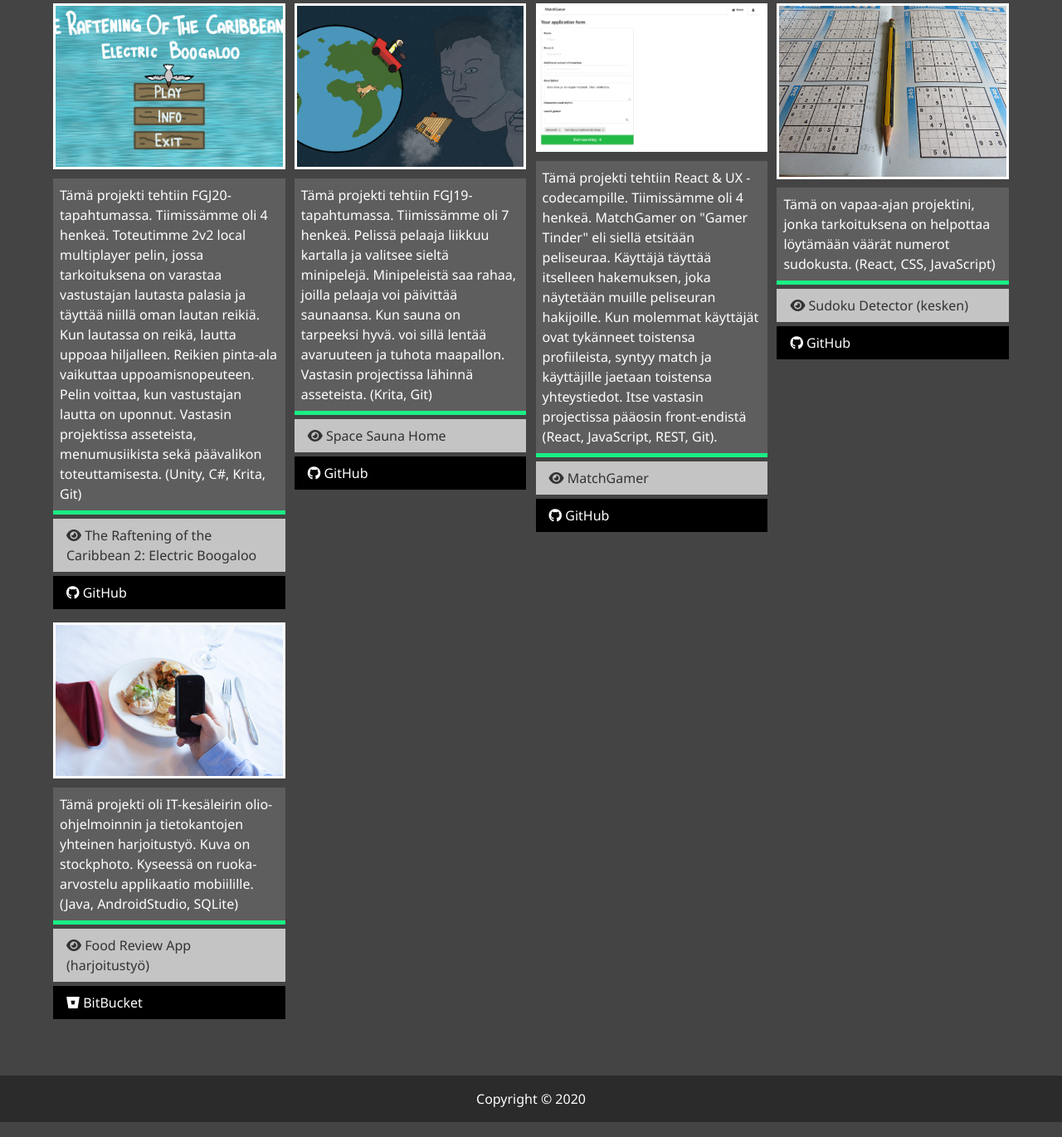
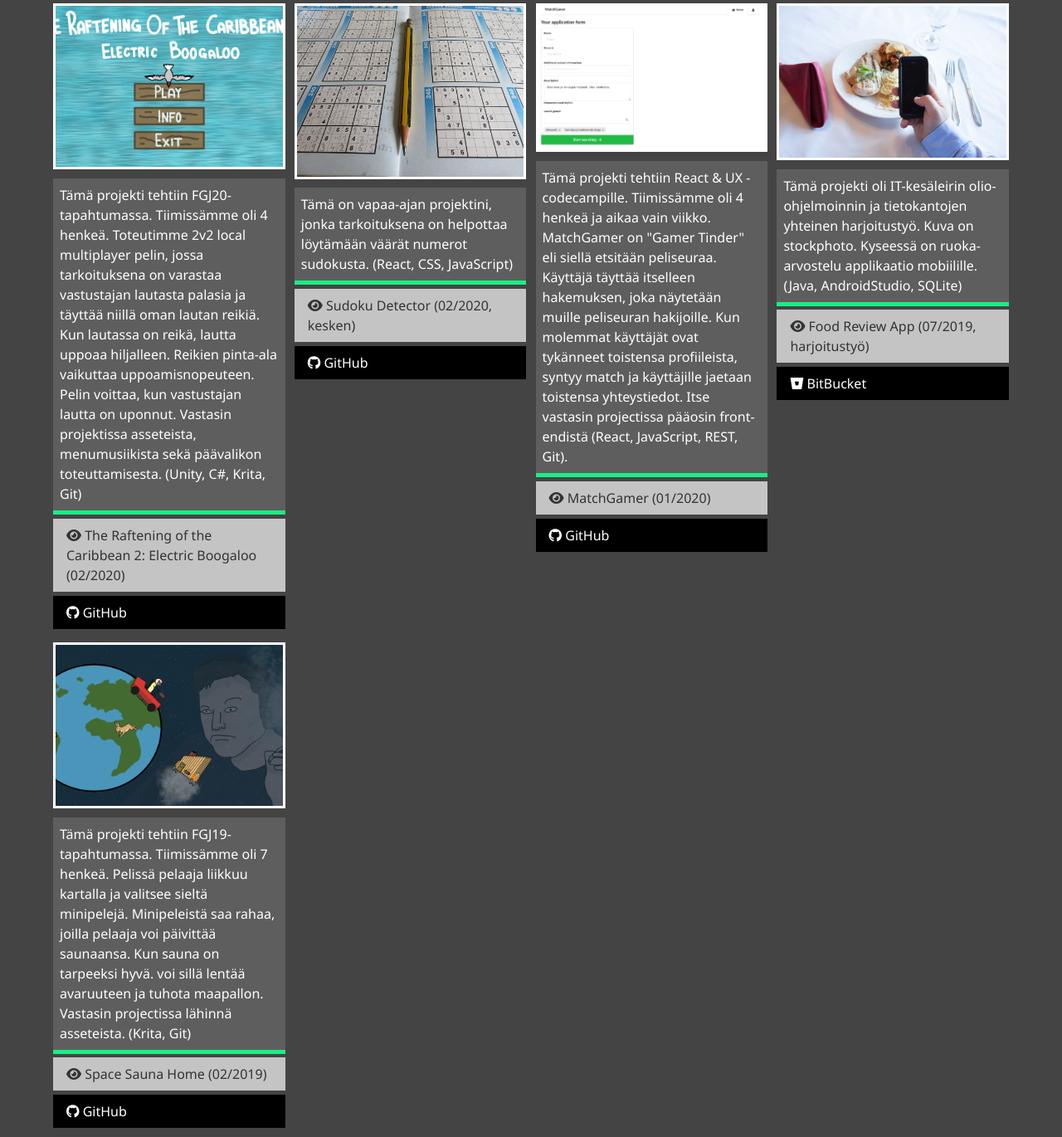
Before and after one commit to MaijaHeiskanen/SDS_frontend, a website: page dist/work.html in a window 1280 px wide. Shown: the part 230-1600 px from the top of the page at 83% size. Drawn offline with Linux system fonts and the light colour scheme.

Commit message:
Change project order

```diff
--- a/dist/work.html
+++ b/dist/work.html
@@ -70,7 +70,7 @@
               class="btn-light"
             >
               <i class="fas fa-eye"></i> The Raftening of the Caribbean 2:
-              Electric Boogaloo
+              Electric Boogaloo (02/2020)
             </a>
             <a href="https://github.com/petterigit/FGJ20" class="btn-dark">
               <i class="fab fa-github"></i> GitHub
@@ -78,37 +78,36 @@
         </div>
         </div>
         <div class="item">
-          <div>
-            <img
-              src="img/projects/ssh_fgj.png"
-              alt="Project of FGJ19: 'Space Sauna Home'"
-            />
-            <p class="project-info">
-              Tämä projekti tehtiin FGJ19-tapahtumassa. Tiimissämme oli 7
-              henkeä. Pelissä pelaaja liikkuu kartalla ja valitsee sieltä minipelejä. Minipeleistä saa rahaa, joilla pelaaja voi päivittää saunaansa.
-              Kun sauna on tarpeeksi hyvä. voi sillä lentää avaruuteen ja tuhota maapallon. Vastasin projectissa lähinnä asseteista.
-              (Krita, Git)
-            </p>
-            <a href="https://globalgamejam.org/2019/games/space-sauna" class="btn-light">
-              <i class="fas fa-eye"></i> Space Sauna Home
+            <div>
+              <img src="img/projects/sudoku.jpg" alt="Sudoku Detector" />
+              <p class="project-info">
+                Tämä on vapaa-ajan projektini, jonka tarkoituksena on helpottaa löytämään väärät numerot sudokusta.
+                (React, CSS, JavaScript)
+              </p>
+              <a href="h#" class="btn-light">
+                <i class="fas fa-eye"></i> Sudoku Detector (02/2020, kesken)
+              </a>
+              <a
+                href="https://github.com/MaijaHeiskanen/sudoku-detector"
+                class="btn-dark"
+              >
+                <i class="fab fa-github"></i> GitHub
+              </a>
             </a>
-            <a href="https://git.juho.space/Juho/FGJ19" class="btn-dark">
-              <i class="fab fa-github"></i> GitHub
-            </a>
-          </a>
-        </div>
-        </div>
+          </div>
+          </div>
+
         <div class="item">
           <div>
             <img src="img/projects/matchgamer.png" alt="MatchGamer" />
             <p class="project-info">
               Tämä projekti tehtiin React & UX -codecampille. Tiimissämme oli 4
-              henkeä. MatchGamer on "Gamer Tinder" eli siellä etsitään peliseuraa. Käyttäjä täyttää itselleen hakemuksen, joka näytetään muille peliseuran hakijoille.
+              henkeä ja aikaa vain viikko. MatchGamer on "Gamer Tinder" eli siellä etsitään peliseuraa. Käyttäjä täyttää itselleen hakemuksen, joka näytetään muille peliseuran hakijoille.
               Kun molemmat käyttäjät ovat tykänneet toistensa profiileista, syntyy match ja käyttäjille jaetaan toistensa yhteystiedot.
               Itse vastasin projectissa pääosin front-endistä (React, JavaScript, REST, Git).
             </p>
             <a href="http://yeet-yeet.rahtiapp.fi/" class="btn-light">
-              <i class="fas fa-eye"></i> MatchGamer
+              <i class="fas fa-eye"></i> MatchGamer (01/2020)
             </a>
             <a
               href="https://github.com/AleksiJarventausta/yeet"
@@ -119,25 +118,7 @@
           </a>
         </div>
         </div>
-        <div class="item">
-          <div>
-            <img src="img/projects/sudoku.jpg" alt="Sudoku Detector" />
-            <p class="project-info">
-              Tämä on vapaa-ajan projektini, jonka tarkoituksena on helpottaa löytämään väärät numerot sudokusta.
-              (React, CSS, JavaScript)
-            </p>
-            <a href="h#" class="btn-light">
-              <i class="fas fa-eye"></i> Sudoku Detector (kesken)
-            </a>
-            <a
-              href="https://github.com/MaijaHeiskanen/sudoku-detector"
-              class="btn-dark"
-            >
-              <i class="fab fa-github"></i> GitHub
-            </a>
-          </a>
-        </div>
-        </div>
+
         <div class="item">
           <div>
             <img src="img/projects/foodreview.jpg" alt="Food Review App" />
@@ -146,7 +127,7 @@
               Kyseessä on ruoka-arvostelu applikaatio mobiilille. (Java, AndroidStudio, SQLite)
             </p>
             <a href="h#" class="btn-light">
-              <i class="fas fa-eye"></i> Food Review App (harjoitustyö)
+              <i class="fas fa-eye"></i> Food Review App (07/2019, harjoitustyö)
             </a>
             <a
               href="https://bitbucket.org/maijaheiskanen/olio_ohjelmointi/src/master/Harkkatyo/"
@@ -156,7 +137,29 @@
             </a>
           </a>
         </div>
+
       </div>
+        <div class="item">
+            <div>
+              <img
+                src="img/projects/ssh_fgj.png"
+                alt="Project of FGJ19: 'Space Sauna Home'"
+              />
+              <p class="project-info">
+                Tämä projekti tehtiin FGJ19-tapahtumassa. Tiimissämme oli 7
+                henkeä. Pelissä pelaaja liikkuu kartalla ja valitsee sieltä minipelejä. Minipeleistä saa rahaa, joilla pelaaja voi päivittää saunaansa.
+                Kun sauna on tarpeeksi hyvä. voi sillä lentää avaruuteen ja tuhota maapallon. Vastasin projectissa lähinnä asseteista.
+                (Krita, Git)
+              </p>
+              <a href="https://globalgamejam.org/2019/games/space-sauna" class="btn-light">
+                <i class="fas fa-eye"></i> Space Sauna Home (02/2019)
+              </a>
+              <a href="https://git.juho.space/Juho/FGJ19" class="btn-dark">
+                <i class="fab fa-github"></i> GitHub
+              </a>
+            </a>
+          </div>
+          </div>
     </main>
 
     <footer id="main-footer">
```
